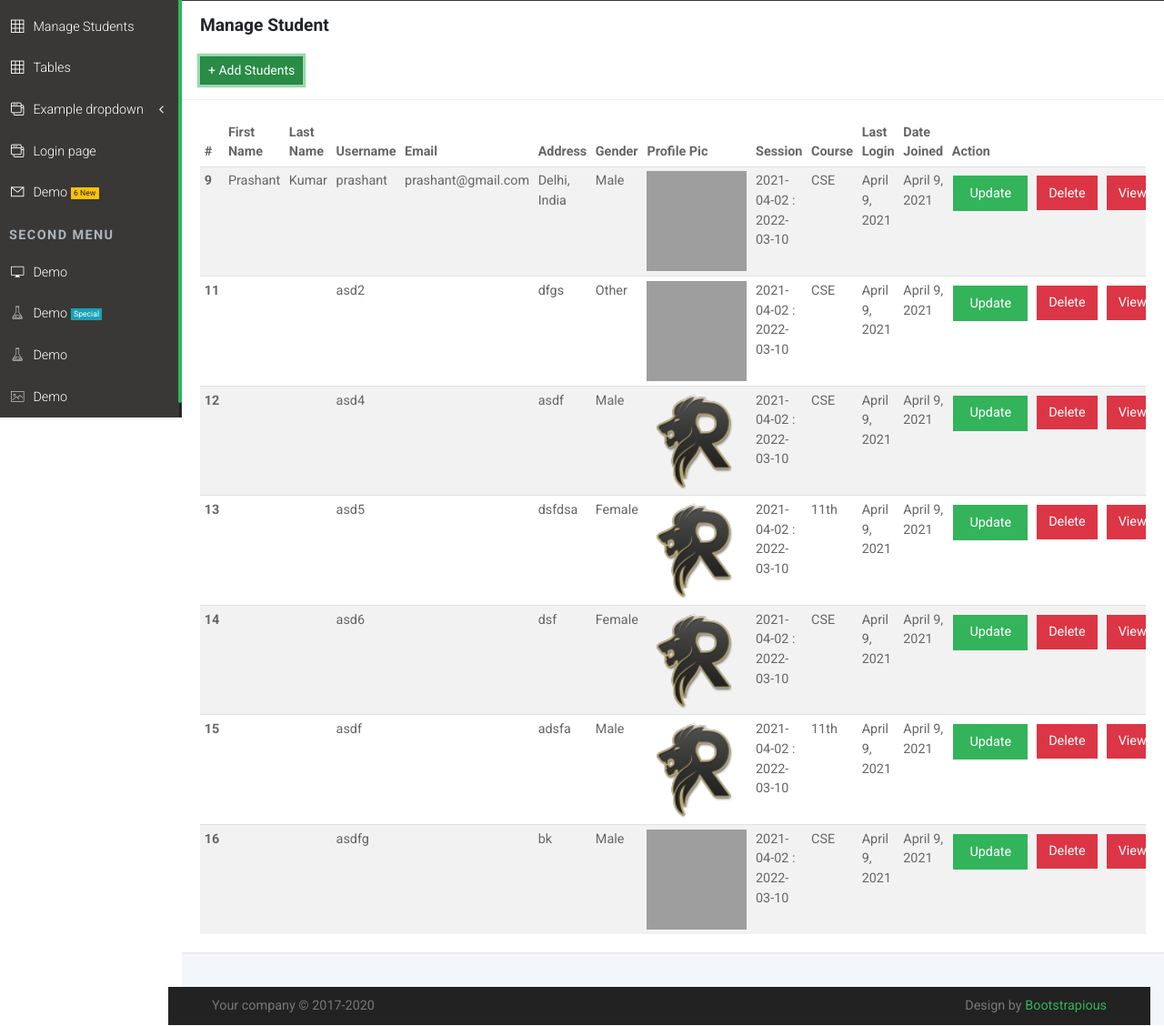
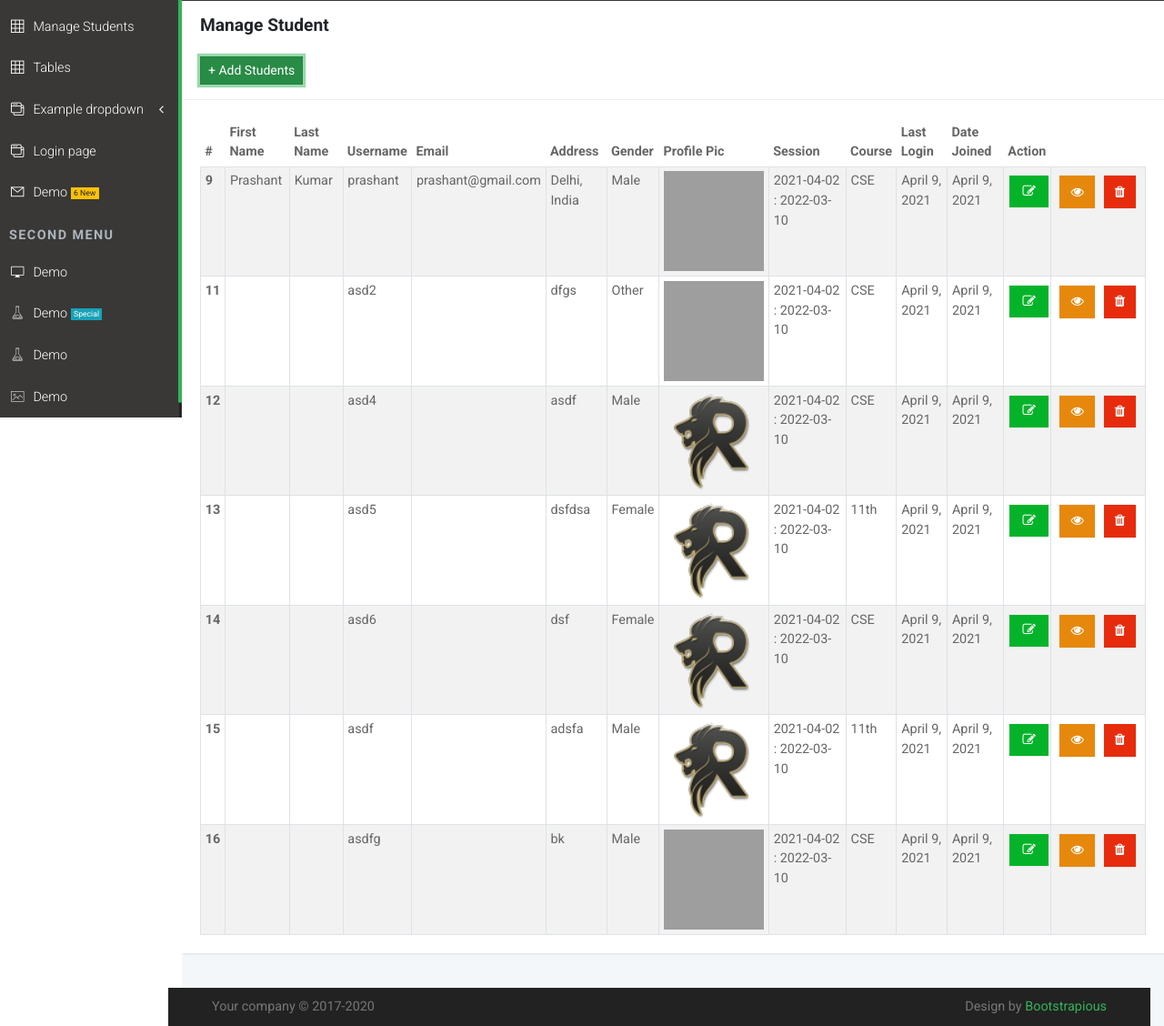
Before and after one commit to dev-preetamraj/sms, a Django app: page /manage_student/ in a window 1280 px wide. Shown: the part 341-1469 px from the top of the page at 91% size. Run offline with Django 3.2, Linux system fonts and the light colour scheme; data comes from the database, SQL or seed files in the repository; both versions use the stored data as it was after the commit; some libraries are stand-ins or nearby versions; grey boxes are pictures that could not be loaded.

Commit message:
Improved table UI, Added View option

```diff
--- a/sms_app/HODurls.py
+++ b/sms_app/HODurls.py
@@ -13,5 +13,5 @@ urlpatterns = [
     path('update_student/<str:pk>',
          views.update_student_view, name='update_student'),
     path('delete_student/<str:pk>',views.delete_student_view, name='delete_student'),
-    path('view_student',views.see_detail_view,name='see_detail')
+    path('see_detail/<str:pk>',views.see_detail_view,name='see_detail')
 ]
--- a/sms_app/views.py
+++ b/sms_app/views.py
@@ -2,7 +2,8 @@ from django.shortcuts import render, redirect
 from .decorators import allowed_users, unauthenticated_user
 from .models import Staff, Student
 from .forms import AddStaffForm, RegisterUserForm, AddStudentForm
-
+from django.contrib.auth.mixins import LoginRequiredMixin,UserPassesTestMixin
+from django.views.generic.detail import DetailView
 
 def admin_dashboard(request):
     students = Student.objects.all()
@@ -108,6 +109,8 @@ def delete_student_view(request, pk):
     context = {'item': students}
     return render(request, 'main/delete_student.html', context)
 
-def see_detail_view(request):
-    context ={}
+def see_detail_view(request,pk):
+    stu = Student.objects.get(id=pk)
+
+    context ={'student':stu}
     return render(request,'main/see_detail.html',context)
--- a/templates/main/manage_student.html
+++ b/templates/main/manage_student.html
@@ -3,6 +3,54 @@
 
 
 {% block content %}
+<style>
+.table tbody tr:hover td, .table tbody tr:hover th {
+    background-color: #daf4fa;
+}
+.btn-change{
+
+    background: rgb(4, 179, 42);
+    margin: 20px;
+    float: left;
+    box-shadow: 0 0 1px #ccc;
+    -webkit-transition: all 0.5s ease-in-out;
+    border: 0px;
+    color: #fff;
+}
+.btn-change:hover{
+    -webkit-transform: scale(1.1);
+    background: #31708f;
+}
+.btn-change1{
+
+background: rgb(230, 136, 12);
+margin: 20px;
+float: left;
+box-shadow: 0 0 1px #ccc;
+-webkit-transition: all 0.5s ease-in-out;
+border: 0px;
+color: #fff;
+}
+.btn-change1:hover{
+-webkit-transform: scale(1.1);
+background: #b3b603;
+}
+.btn-change2{
+
+background: rgb(230, 44, 12);
+margin: 20px;
+float: left;
+box-shadow: 0 0 1px #ccc;
+-webkit-transition: all 0.5s ease-in-out;
+border: 0px;
+color: #fff;
+}
+.btn-change2:hover{
+-webkit-transform: scale(1.1);
+background: #f80a02;
+}
+</style>
+
 <div class="row">
   <div class="col-lg-12">
     <div class="card">
@@ -14,8 +62,8 @@
       </div>
       <div class="card-body">
         <div class="table-responsive">
-          <table class="table table-striped table-sm">
-            <thead>
+          <table class="table table-striped table-bordered table-hover table-sm">
+            <thead >
               <tr>
                 <th>#</th>
                 <th>First Name</th>
@@ -50,12 +98,13 @@
                 <td>{{student.Action}}</td>
                 <td>
                   <div class="btn-group" role="group">
-                    <a href="{% url 'update_student' student.pk %}"><button type="button" class="btn btn-primary"
-                        style="margin:5px;margin-left:-50px;padding:0px 17px;height:39px;">Update</button></a>
-                    <a href="{% url 'delete_student' student.pk %}"><button type="button" class="btn btn-danger"
-                        style="margin:5px;">Delete</button></a>
-                    <a href="{% url 'see_detail' %}"><button type="button" class="btn btn-danger"
-                        style="margin:5px;">View</button></a>
+                    <a href="{% url 'update_student' student.pk %}"><button type="button" class="btn btn-change btn-primary  fa fa-edit"
+                        style="margin:5px;margin-left:-50px;padding:0px 14px;height:35px;"></button></a>
+                    <a href="{% url 'see_detail' student.pk %}"><button type="button" class="btn btn-info btn-change1 fa fa-eye"
+                          style="margin:5px;"></button></a>
+                    <a href="{% url 'delete_student' student.pk %}"><button type="button" class="btn btn-danger btn-change2 fa fa-trash"
+                        style="margin:5px;"></button></a>
+
                   </div>
                 </td>
 
```
Also changed, not shown: templates/main/see_detail.html (+67 -38 lines), db.sqlite3, static/img/ravi_5jsHTU1.png (added), static/img/ravi_T1MW3dH.png (added), static/img/ravi_icZdNxA.png (added), static/img/ravi_wys5KrK.png (added), 1 other file.
